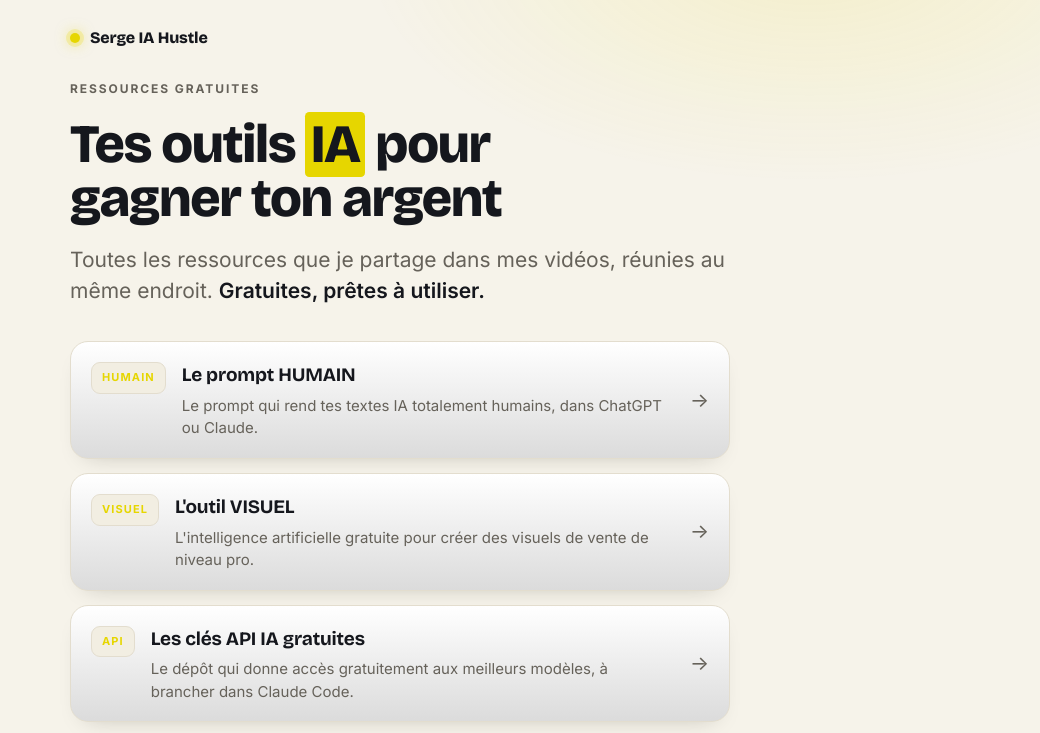
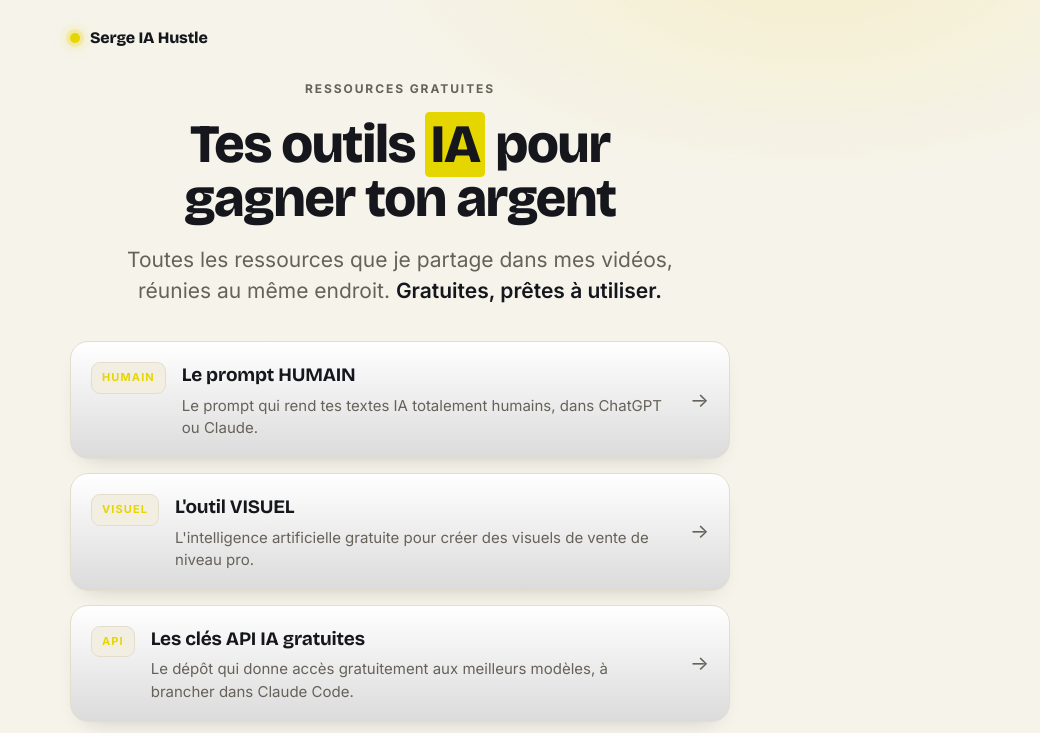
Before and after one commit to donaldbossou06/serge-ia-hustle, a plain HTML site: page index.html in a window 1280 px wide. Shown: the top 733 px of the page, without its empty margins (240-1280 px from the left). Drawn offline with nearby package versions, Linux system fonts and the light colour scheme.

Commit message:
MAJ accueil: hero centré + lien FB profil pro

```diff
--- a/assets/style.css
+++ b/assets/style.css
@@ -75,6 +75,11 @@ a { color: inherit; }
   margin-bottom: 20px; transition: color .14s ease;
 }
 .back:hover { color: var(--text); }
+
+/* Hero centré (accueil uniquement) */
+.hero { text-align: center; }
+.hero .eyebrow { margin-bottom: 20px; }
+.hero .lede { max-width: 42ch; margin-left: auto; margin-right: auto; }
 
 /* Eyebrow + titles */
 .eyebrow {
```
